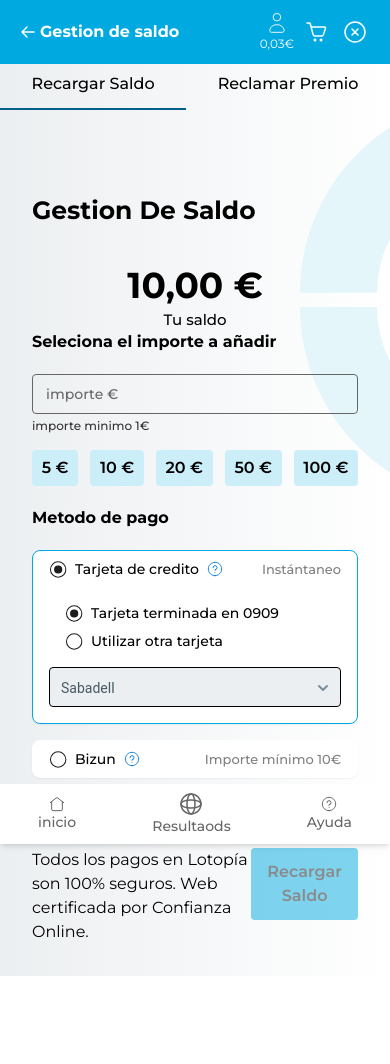
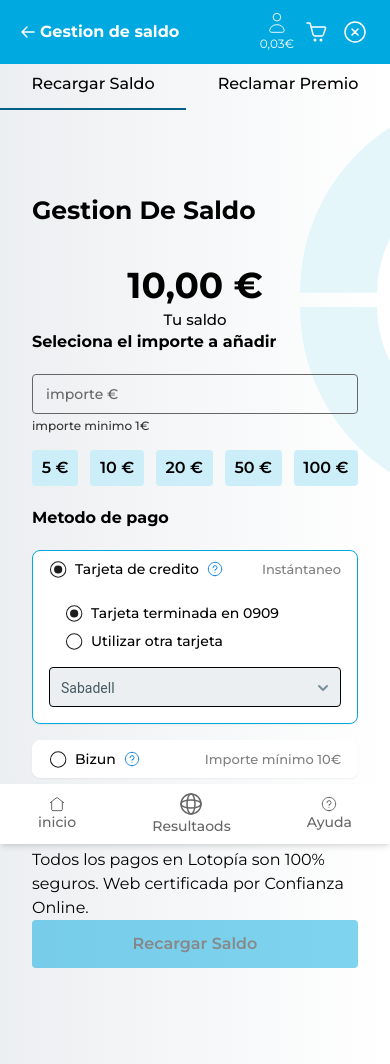
Before and after one commit to angeleesc/pulpo-line-challenger-2, a Next.js app: page / in a window 390 px wide. Before the commit the page ends 976 px from the top, so only its background shows below. Built offline with nearby package versions, Linux system fonts and the light colour scheme.

Commit message:
configuracion final

```diff
--- a/src/app/component/template/rechage-balance-form/RechargeBalanceForm.tsx
+++ b/src/app/component/template/rechage-balance-form/RechargeBalanceForm.tsx
@@ -4,6 +4,7 @@ import TextInput from "../../inputs/text-input/TextInput";
 import { OptionsTabsType } from "@/types/tabOptions";
 import ButtonGroupButton from "../../inputs/button-group-input/ButtonGroupButton";
 import PaymentRadionOption from "../payment-radio-options/PaymentRadionOption";
+import { useRouter } from "next/router";
 
 const moneyValuesOptions: OptionsTabsType[] = [
   {
@@ -42,6 +43,9 @@ export interface PaymentData {
 export default function RechargeBalanceForm() {
   const [balanceState, setBalanceState] = useState<string>("");
   const [isAllDataok, setIsAllDataok] = useState<boolean>(false);
+
+  // const router = useRouter();
+
 
   const [paymentDataState, setPaymentDataState] = useState<PaymentData>({
     amount: "",
@@ -96,6 +100,7 @@ export default function RechargeBalanceForm() {
         rechargePbalecne();
 
         console.log("enviado");
+        // router.push("/recharge-succes")
       }}
     >
       <div className="m-auto text-center">
@@ -126,14 +131,14 @@ export default function RechargeBalanceForm() {
 
       <h6 className="text-base font-bold mt-5 mb-5">Metodo de pago </h6>
       <PaymentRadionOption updateData={updatedPaymentData} />
-      <div className="flex mt-4">
-        <div className="flex items-center">
+      <div className=" mb-16 lg:flex mt-4">
+        <div className="flex items-center ">
           <p>
             Todos los pagos en Lotopía son 100% seguros. Web certificada por
             Confianza Online.
           </p>
         </div>
-        <div className="w-full max-w-[220px]">
+        <div className="w-full   lg:max-w-[220px] ">
           <button
             className="w-full text-center font-semibold font-montserrat text-white bg-primary-default rounded p-3 disabled:opacity-50 disabled:text-body-90"
             disabled={!isAllDataok}
```
